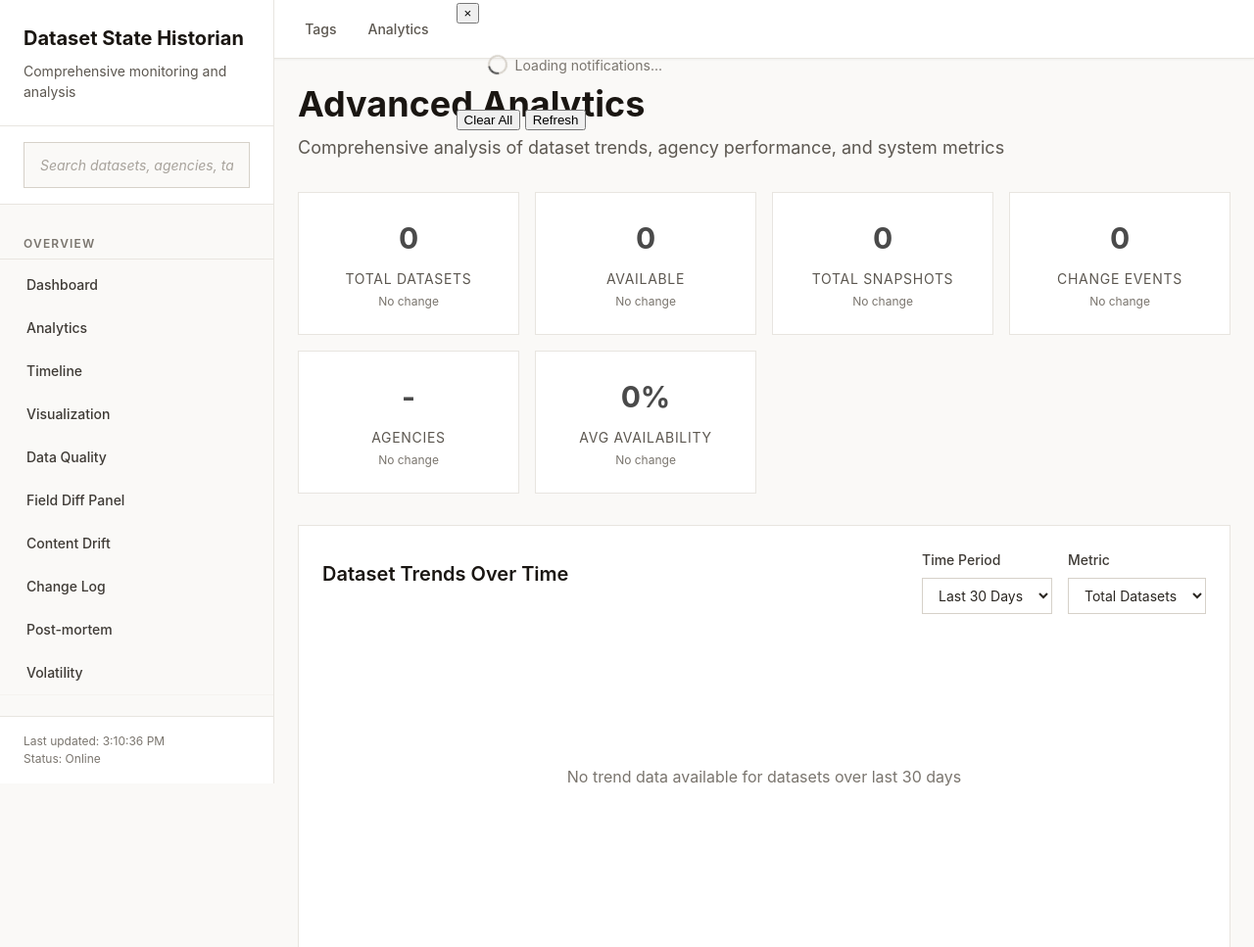
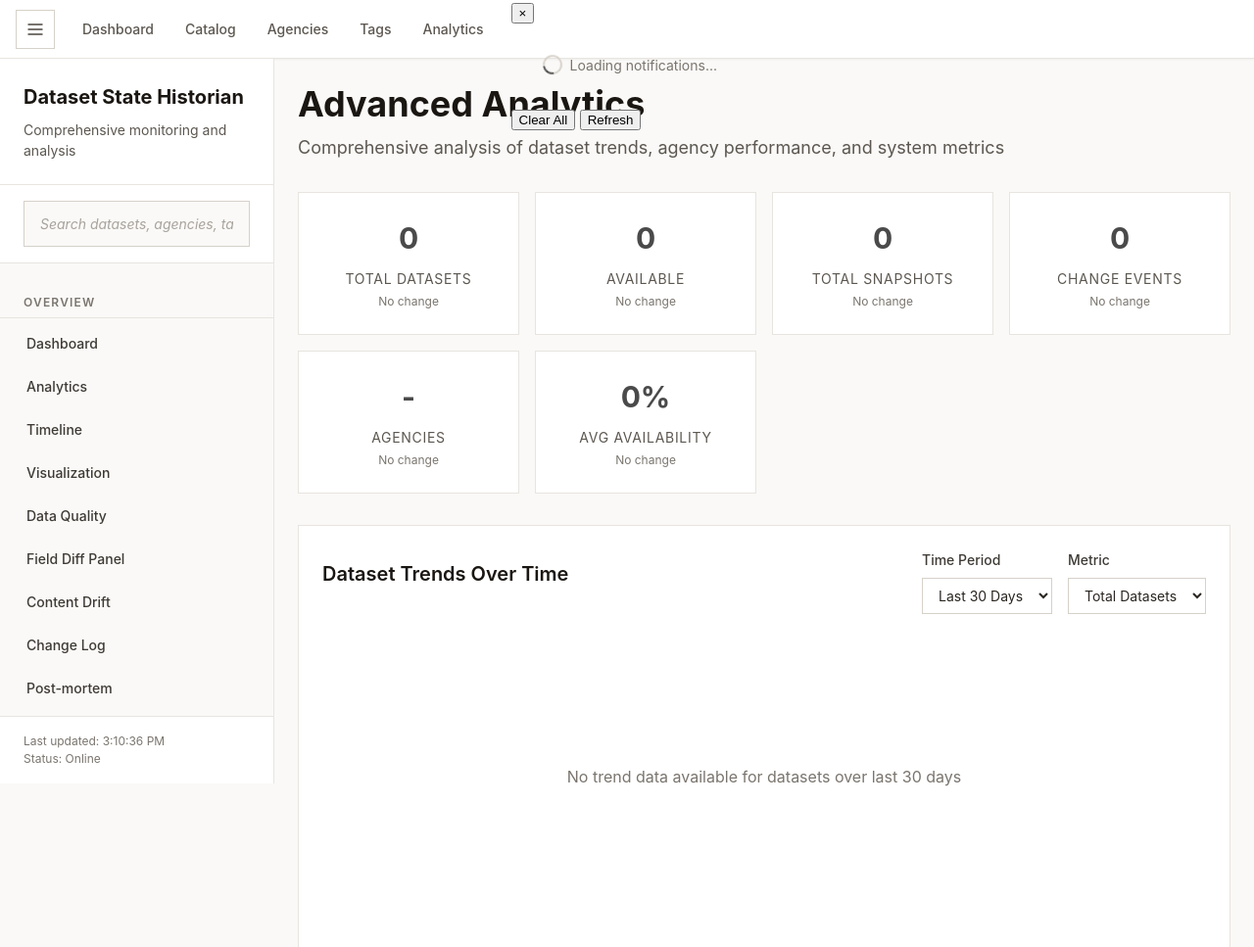
Before and after one commit to hamidahoderinwale/datagov-watcher, a Flask app: page /metrics in a window 1280 px wide. Shown: the top 967 px of the page at 98% size. Run offline with Flask 3, Linux system fonts and the light colour scheme; data that the repository does not hold is empty; parts of the project's set-up code (start-up, migrations or seed data) failed here and were passed over; some libraries are stand-ins or nearby versions; some web fonts are replaced.

Commit message:
Fix: Resolve sidebar navigation positioning issues
- Fix conflicting CSS selectors between top-nav and sidebar toggle buttons
- Position sidebar below top navigation (top: 60px) instead of overlapping
- Adjust sidebar height to account for top nav (calc(100vh - 60px))
- Make top-nav sidebar toggle selector more specific (.top-nav .sidebar-toggle)
- Remove duplicate sidebar toggle styles from sidebar.css
- Ensure proper responsive behavior on mobile devices
- Sidebar now properly positioned and no longer 'wonky'

```diff
--- a/web/static/css/sidebar.css
+++ b/web/static/css/sidebar.css
@@ -1,10 +1,10 @@
 /* Sidebar Navigation System */
 .sidebar {
   position: fixed;
-  top: 0;
+  top: 60px;
   left: 0;
   width: 280px;
-  height: 100vh;
+  height: calc(100vh - 60px);
   background-color: var(--gray-50);
   border-right: 1px solid var(--gray-200);
   z-index: var(--z-fixed);
@@ -152,33 +152,7 @@
   background-color: white;
 }
 
-.sidebar-toggle {
-  position: fixed;
-  top: var(--space-4);
-  left: var(--space-4);
-  z-index: var(--z-fixed);
-  background-color: var(--primary);
-  color: white;
-  border: none;
-  width: 40px;
-  height: 40px;
-  border-radius: 0;
-  cursor: pointer;
-  display: flex;
-  align-items: center;
-  justify-content: center;
-  transition: all var(--transition-fast);
-  box-shadow: var(--shadow-md);
-}
-
-.sidebar-toggle:hover {
-  background-color: var(--primary-dark);
-  transform: scale(1.05);
-}
-
-.sidebar-toggle.hidden {
-  display: none;
-}
+/* Sidebar toggle button is now handled in top-nav.css */
 
 /* Main content area adjustments */
 .main-content {
@@ -189,6 +163,11 @@
 }
 
 @media (max-width: 768px) {
+  .sidebar {
+    top: 50px;
+    height: calc(100vh - 50px);
+  }
+
   .main-content {
     margin-top: 50px;
     min-height: calc(100vh - 50px);
--- a/web/static/css/top-nav.css
+++ b/web/static/css/top-nav.css
@@ -22,8 +22,8 @@
     gap: var(--space-4);
 }
 
-/* Sidebar Toggle Button */
-.sidebar-toggle {
+/* Sidebar Toggle Button in Top Nav */
+.top-nav .sidebar-toggle {
     display: flex;
     align-items: center;
     justify-content: center;
@@ -37,7 +37,7 @@
     color: var(--gray-600);
 }
 
-.sidebar-toggle:hover {
+.top-nav .sidebar-toggle:hover {
     background: var(--gray-50);
     border-color: var(--gray-400);
     color: var(--gray-900);
@@ -91,7 +91,7 @@
         gap: var(--space-2);
     }
 
-    .sidebar-toggle {
+    .top-nav .sidebar-toggle {
         width: 36px;
         height: 36px;
     }
```
